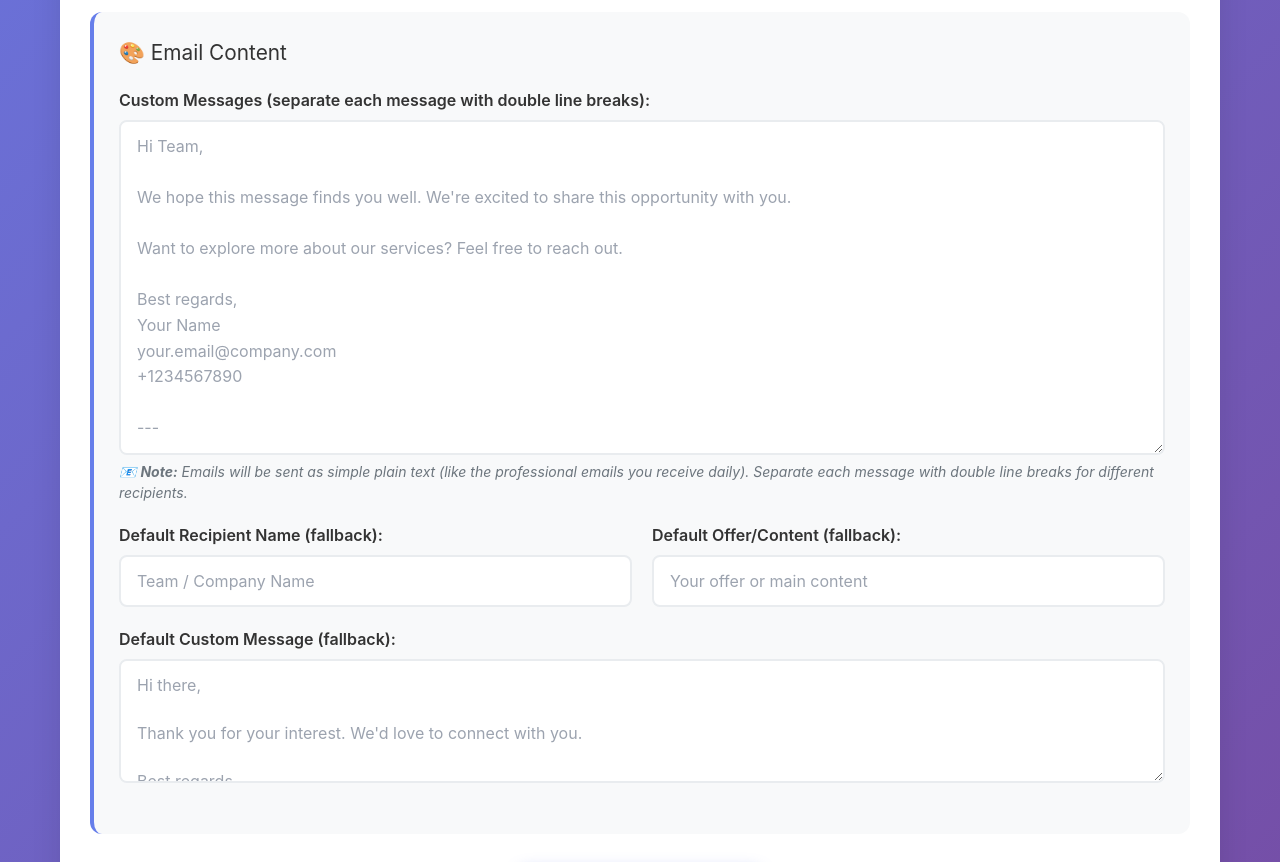
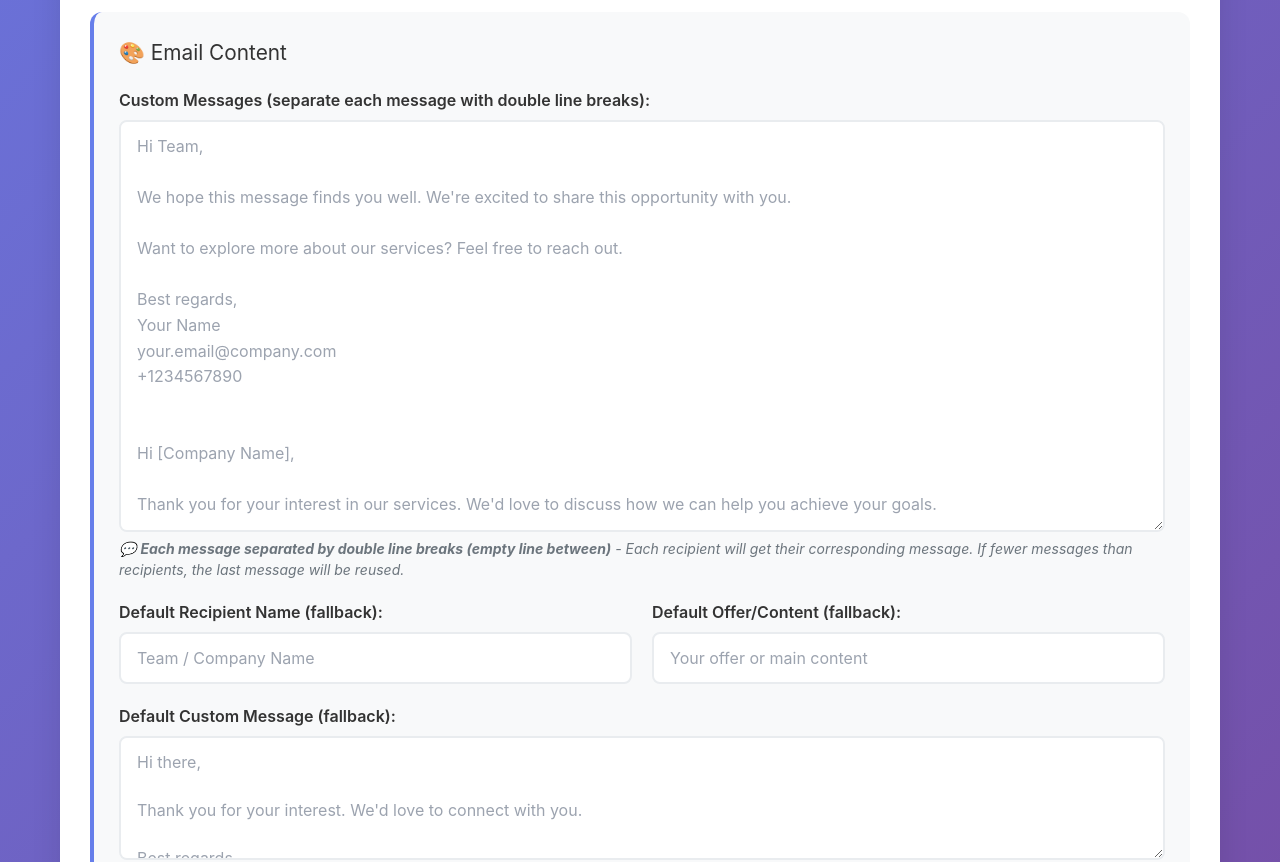
Before and after one commit to MrworstGuy/AUTO-email, a React (Create React App) app in the folder frontend/: page / in a window 1280 px wide. Shown: the part 900-1762 px from the top of the page. Built offline with nearby package versions, Linux system fonts and the light colour scheme.

Commit message:
auto-commit for 54f00371-d20a-410a-bb64-987f282b850b

```diff
--- a/frontend/src/App.js
+++ b/frontend/src/App.js
@@ -489,7 +489,6 @@ Your Name
 your.email@company.com
 +1234567890
 
----
 
 Hi [Company Name],
 
@@ -501,10 +500,10 @@ Best regards,
 Your Name
 your.email@company.com
 +1234567890"
-                rows="12"
+                rows="15"
                 className="personalized-messages-textarea"
               />
-              <p className="helper-text">📧 <strong>Note:</strong> Emails will be sent as simple plain text (like the professional emails you receive daily). Separate each message with double line breaks for different recipients.</p>
+              <p className="helper-text">💬 <strong>Each message separated by double line breaks (empty line between)</strong> - Each recipient will get their corresponding message. If fewer messages than recipients, the last message will be reused.</p>
             </div>
 
             <div className="form-row">
```
